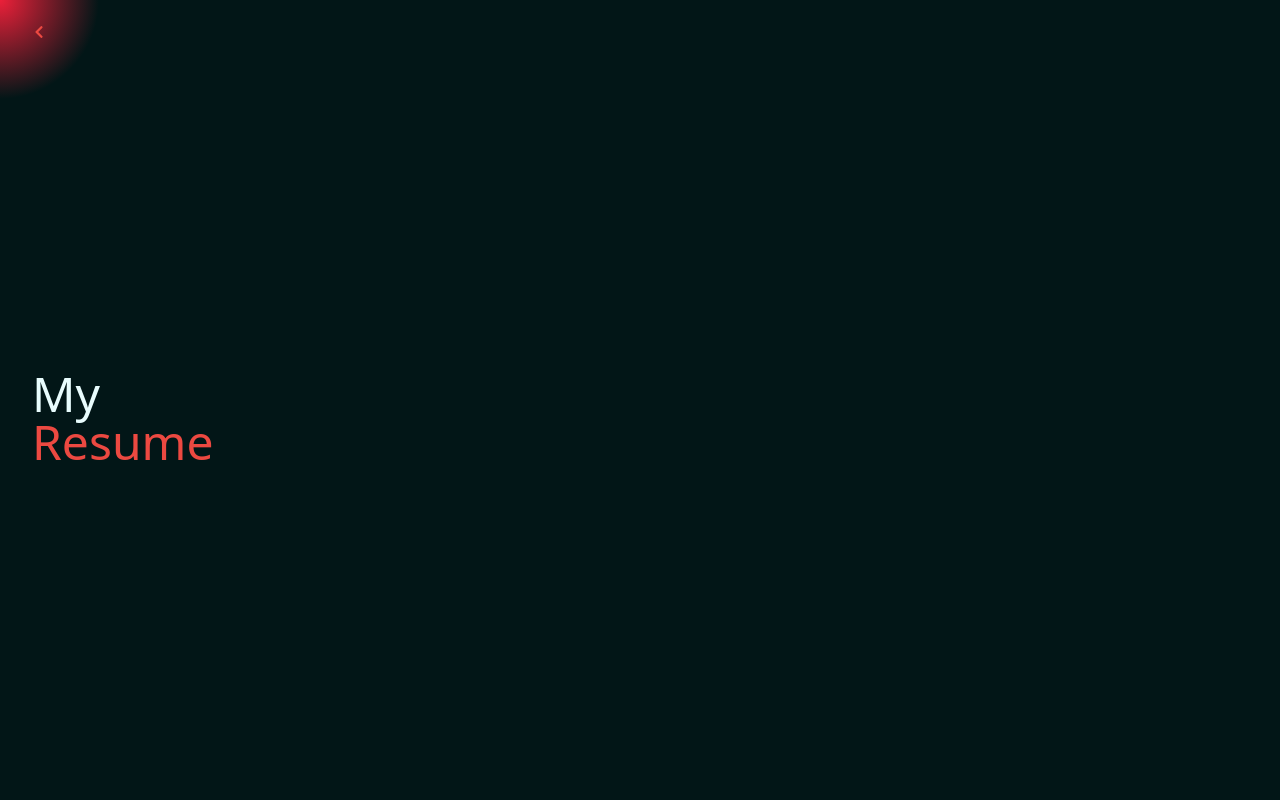
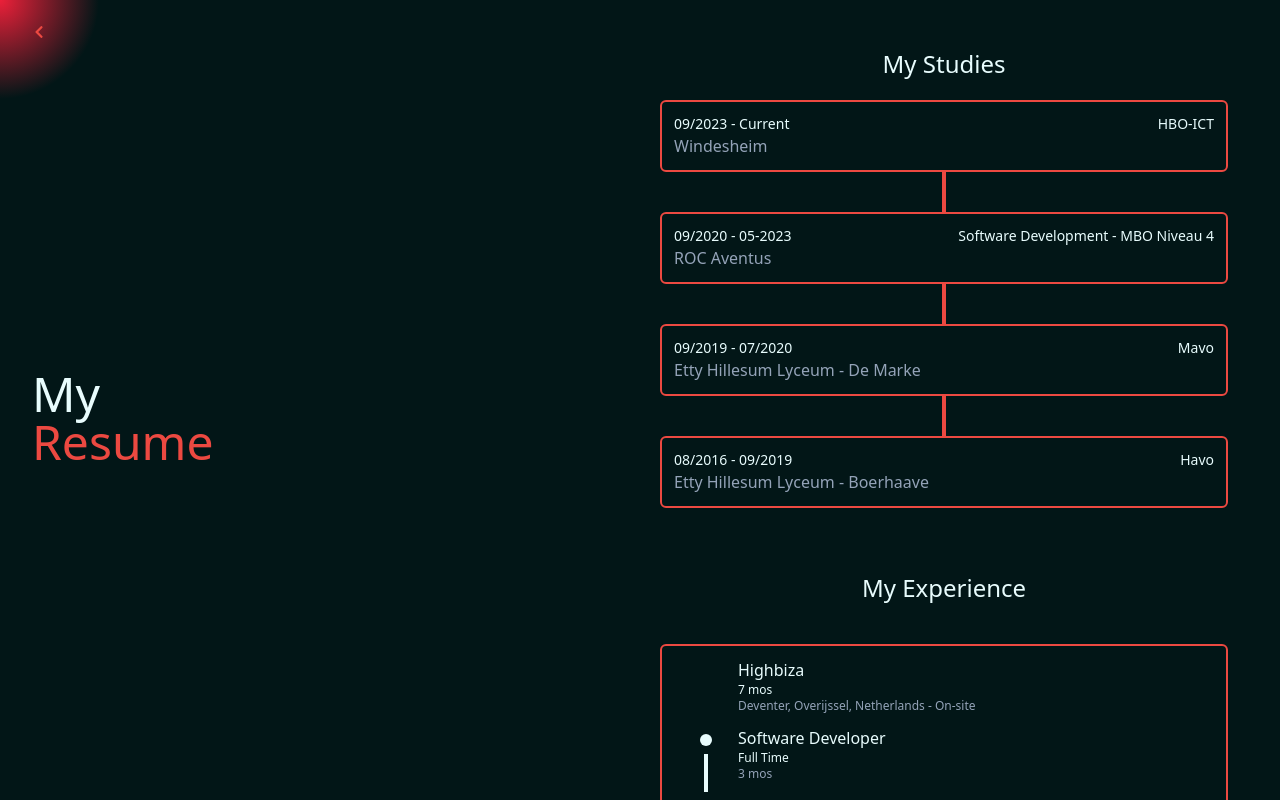
Before and after one commit to lexwuestenenk/home-pages, a Next.js app: page /resume in a window 1280 px wide. Built offline with nearby package versions, Linux system fonts and the light colour scheme.

Commit message:
Add start of resume

```diff
--- /dev/null
+++ b/src/components/ui/experience-item-header.tsx
@@ -0,0 +1,20 @@
+import React from 'react';
+
+interface ExperienceItemHeaderProps {
+    company: string,
+    total_time: string,
+    location: string,
+}
+
+export const ExperienceItemHeader: React.FC<ExperienceItemHeaderProps> = ({ company, total_time, location }) => {
+    return (
+        <div className='flex flex-row pb-3'>
+            <div className='flex flex-col w-[4rem]'></div>
+            <div className='flex flex-col'>
+                <h5 className='text-text'>{company}</h5>
+                <p className='text-text text-xs'>{total_time}</p>
+                <p className='text-xs text-slate-400'>{location}</p>
+            </div>
+        </div>
+    )
+}
--- /dev/null
+++ b/src/components/ui/experience-item.tsx
@@ -0,0 +1,28 @@
+import React from 'react';
+
+interface ExperienceItemProps {
+    role: string,
+    work_type: string,
+    period: string,
+    last?: boolean,
+}
+
+export const ExperienceItem: React.FC<ExperienceItemProps> = ({ role, work_type, period, last }) => {
+    return (
+        <div className='flex flex-row pb-3 relative'>
+            <div className='flex flex-col w-[4rem] pt-2 items-center'>
+                <i className='w-3 h-3 rounded-full bg-text'></i>
+                {last ? (
+                    ""
+                ) : (
+                        <i className='absolute w-0 border-2 border-text h-[calc(100%-30px)] translate-y-[+20px]'></i>
+                )}
+            </div>
+            <div className='flex flex-col'>
+                <h5 className='text-text'>{role}</h5>
+                <p className='text-text text-xs'>{work_type}</p>
+                <p className='text-xs text-slate-400'>{period}</p>
+            </div>
+        </div>
+    )
+}
--- /dev/null
+++ b/src/components/ui/resume-item.tsx
@@ -0,0 +1,21 @@
+import React from 'react';
+
+interface ResumeItemProps {
+    period: string;
+    school: string;
+    study: string;
+}
+
+export const ResumeItem: React.FC<ResumeItemProps> = ({ period, school, study }) => {
+    return (
+        <div className="border-2 border-primary p-3 rounded-md flex flex-row justify-between duration-300 ease-in hover:bg-primary">
+            <div className='flex flex-col'>
+                <h4 className='text-text text-sm'>{period}</h4>
+                <p className='text-slate-400'>{school}</p>
+            </div>
+            <div>
+                <h4 className='text-text text-sm'>{study}</h4>
+            </div>
+        </div>
+    )
+}
--- /dev/null
+++ b/src/components/ui/seperation-bar.tsx
@@ -0,0 +1,5 @@
+export function SeperationBar() {
+    return (
+        <div className="w-0 border-2 border-primary mx-auto h-10"></div>
+    )
+}
--- a/src/pages/_app.tsx
+++ b/src/pages/_app.tsx
@@ -3,8 +3,9 @@ import type { AppProps } from 'next/app'
 
 import "../styles/globals.css";
 import { useRouter } from "next/router";
+import { SessionProvider } from "next-auth/react";
 
-function MyApp({ Component, pageProps }: AppProps) {
+function MyApp({ Component, pageProps: { session, ...pageProps } }: AppProps) {
   const router = useRouter();
   return (
     <AnimatePresence mode="wait">
@@ -32,7 +33,9 @@ function MyApp({ Component, pageProps }: AppProps) {
         }}
         className="base-page-size"
       >
-        <Component {...pageProps} />
+        <SessionProvider session={pageProps.session}>
+          <Component {...pageProps} />
+        </SessionProvider>
       </motion.div>
     </AnimatePresence>
   );
--- a/src/pages/_document.tsx
+++ b/src/pages/_document.tsx
@@ -3,8 +3,10 @@ import { Html, Head, Main, NextScript } from 'next/document'
 export default function Document() {
   return (
     <Html lang="en" className='overflow-hidden'>
-      <Head />
-      <body>
+      <Head>
+        <meta name="viewport" content="width=device-width, initial-scale=1.0, viewport-fit=cover" />
+      </Head>
+        <body>
         <Main />
         <NextScript />
       </body>
--- a/src/pages/resume/index.tsx
+++ b/src/pages/resume/index.tsx
@@ -1,8 +1,12 @@
 import { CursorFollow } from '@/components/sfx/cursor-follow';
 import { Icons } from '@/components/Icons';
 import { Button } from '@/components/ui/button';
+import { ResumeItem } from '@/components/ui/resume-item';
+import { SeperationBar } from '@/components/ui/seperation-bar';
+import { ExperienceItem } from '@/components/ui/experience-item';
 import Link from 'next/link';
 import Head from 'next/head';
+import { ExperienceItemHeader } from '@/components/ui/experience-item-header';
 
 export default function Projects() {
     return (
@@ -23,12 +27,77 @@ export default function Projects() {
                         <h1 className='md:text-transparent text-center text-primary align-right flex items-center text-3xl pr-3'>&nbsp;Resume</h1>
                     </div>
                 </div>
-                <div className='flex grow md:flex-row flex-col justify-between z-10 container h-[82vh]'>
-                    <div className='text-5xl my-auto sticky text-center text-start pb-3'>
-                        <h1 className='hidden md:block md:text-text'>My</h1>
-                        <h1 className='hidden md:block md:text-primary'>Resume</h1>
+                <div className='flex grow md:flex-row flex-col justify-start md:justify-between z-10 container h-[82vh]'>
+                    <div className='hidden md:block text-5xl my-auto sticky text-center text-start pb-3'>
+                        <h1 className='md:text-text'>My</h1>
+                        <h1 className='md:text-primary'>Resume</h1>
                     </div>
-                    <div className='md:w-2/4 flex flex-col gap-3 overflow-scroll px-5'>
+                    <div className='md:w-2/4 flex flex-col overflow-scroll px-5'>
+                        <div className='pb-16'>
+                            <h2 className='text-text text-2xl text-center pb-5'>My Studies</h2>
+                            <ResumeItem
+                                period={"09/2023 - Current"}
+                                school={"Windesheim"}
+                                study={"HBO-ICT"}
+                            />
+                            <SeperationBar />
+                            <ResumeItem
+                                period={"09/2020 - 05-2023"}
+                                school={"ROC Aventus"}
+                                study={"Software Development - MBO Niveau 4"}
+                            />
+                            <SeperationBar />
+                            <ResumeItem
+                                period={"09/2019 - 07/2020"}
+                                school={"Etty Hillesum Lyceum - De Marke"}
+                                study={"Mavo"}
+                            />
+                            <SeperationBar />
+                            <ResumeItem
+                                period={"08/2016 - 09/2019"}
+                                school={"Etty Hillesum Lyceum - Boerhaave"}
+                                study={"Havo"}
+                            />
+                        </div>
+                        <div className='pb-16 flex flex-col gap-5'>
+                            <h2 className='text-text text-2xl text-center pb-5'>My Experience</h2>
+                            <div className='flex flex-col border-2 border-primary rounded-md p-3 duration-300 ease-in hover:bg-primary'>
+                                <ExperienceItemHeader
+                                    company={"Highbiza"}
+                                    total_time={"7 mos"}
+                                    location={"Deventer, Overijssel, Netherlands - On-site"}
+                                />
+                                <ExperienceItem
+                                    role={"Software Developer"}
+                                    work_type={"Full Time"}
+                                    period={"3 mos"}
+                                />
+                                <ExperienceItem
+                                    role={"Software Developer"}
+                                    work_type={"Internship"}
+                                    period={"4 mos"}
+                                    last={true}
+                                />
+                            </div>
+                            <div className='flex flex-col border-2 border-primary rounded-md p-3 duration-300 ease-in hover:bg-primary'>
+                                <ExperienceItemHeader
+                                    company={"Topicus"}
+                                    total_time={"7 mos"}
+                                    location={"Deventer, Overijssel, Netherlands - On-site"}
+                                />
+                                <ExperienceItem
+                                    role={"Automation Tester"}
+                                    work_type={"Full Time"}
+                                    period={"2 mos"}
+                                />
+                                <ExperienceItem
+                                    role={"Automation Tester"}
+                                    work_type={"Internship"}
+                                    period={"5 mos"}
+                                    last={true}
+                                />
+                            </div>
+                        </div>
                     </div>
                 </div>
             </div>
```
